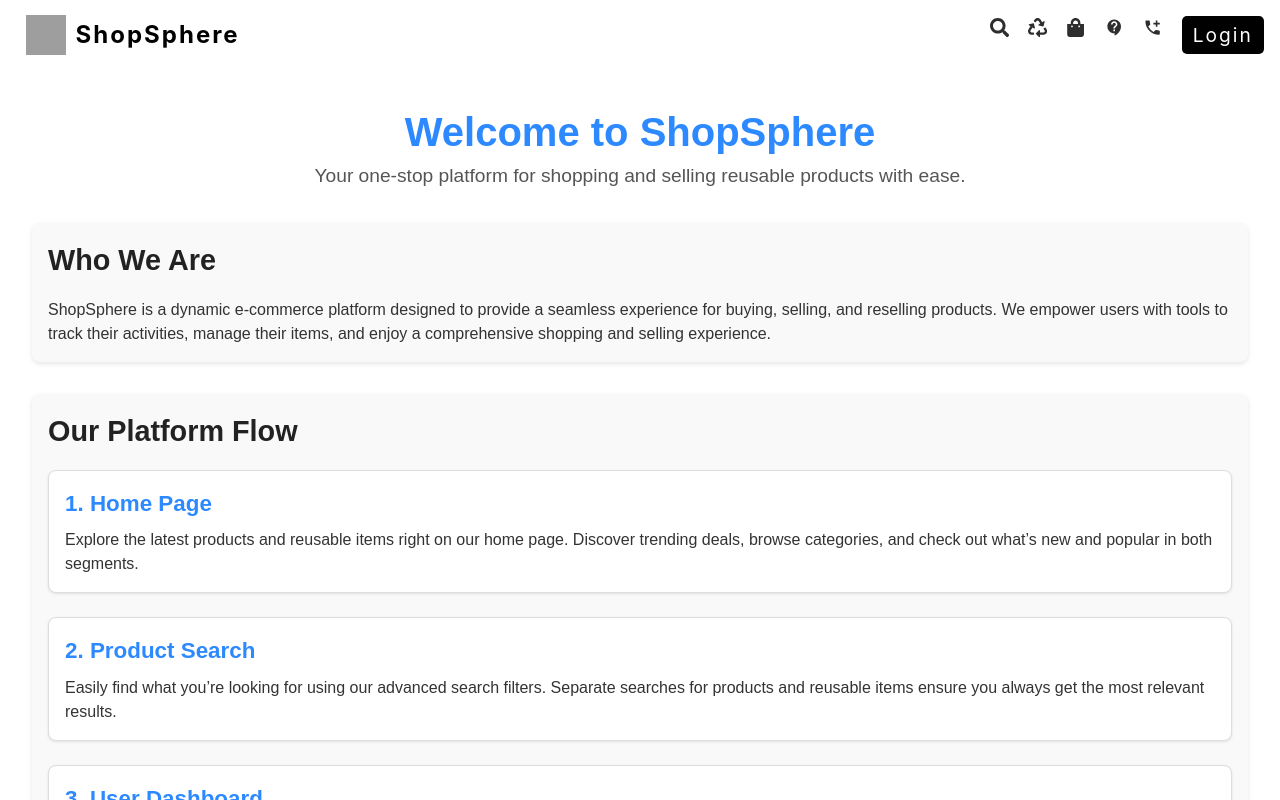
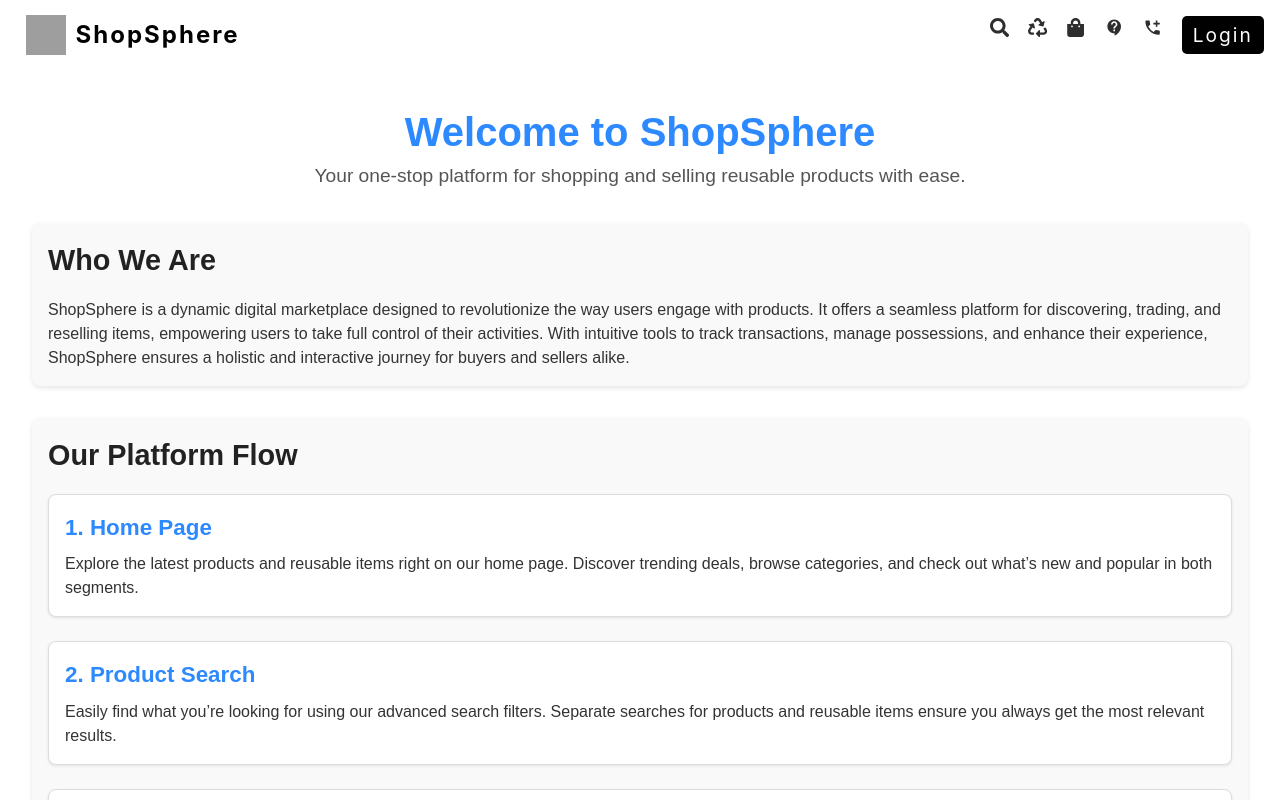
Before and after one commit to divyanshucodes20/Shop-Sphere-2.0-frontend, a React (Vite) app: page /about in a window 1280 px wide. Shown: the top 800 px of the page. Built offline with nearby package versions, Linux system fonts and the light colour scheme; no server answers; grey boxes are pictures that could not be loaded.

Commit message:
Update About page description to enhance clarity and engagement

```diff
--- a/src/pages/about.tsx
+++ b/src/pages/about.tsx
@@ -33,10 +33,7 @@ const About = () => {
           Who We Are
         </h2>
         <p>
-          ShopSphere is a dynamic e-commerce platform designed to provide a seamless
-          experience for buying, selling, and reselling products. We empower users with
-          tools to track their activities, manage their items, and enjoy a comprehensive
-          shopping and selling experience.
+        ShopSphere is a dynamic digital marketplace designed to revolutionize the way users engage with products. It offers a seamless platform for discovering, trading, and reselling items, empowering users to take full control of their activities. With intuitive tools to track transactions, manage possessions, and enhance their experience, ShopSphere ensures a holistic and interactive journey for buyers and sellers alike.
         </p>
       </section>
 
```
